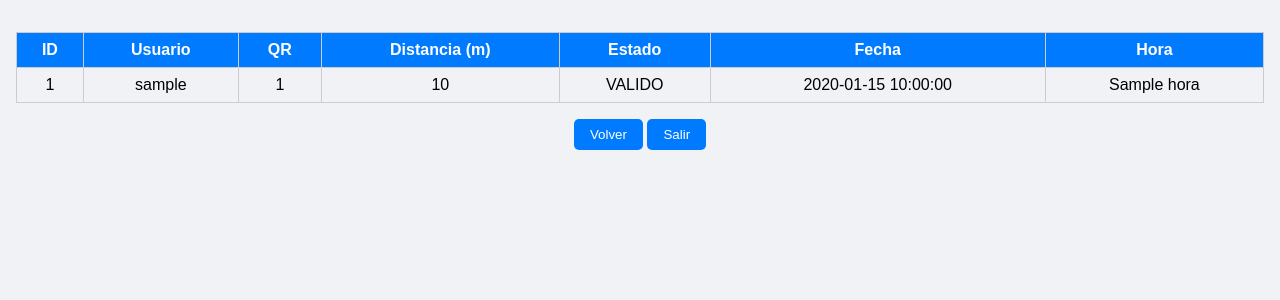
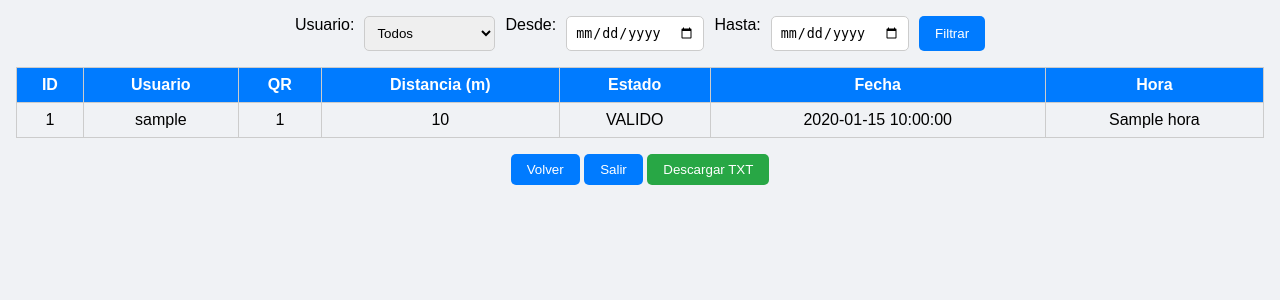
Before and after one commit to hectorxavier/qr-reader-web, a Flask app: template templates/registros.html in a window 1280 px wide. Shown: the part 112-412 px from the top of the page. Run offline with Flask 3, Linux system fonts and the light colour scheme; the template is opened without the code that fills it: most values are stand-ins (such as "Sample title", 1, 10 or a date in 2020).

Commit message:
Ampliación de caracteristica registros

```diff
--- a/app.py
+++ b/app.py
@@ -146,24 +146,63 @@ def scan():
 # -----------------------------
 @app.route("/registros")
 def registros():
-    if "user_id" not in session or not session.get("ver_registros"):
-        return "No tiene permiso para ver los registros", 403
+    usuario = request.args.get("usuario", "")
+    fecha_inicio = request.args.get("fecha_inicio", "")
+    fecha_fin = request.args.get("fecha_fin", "")
 
-    conn = sqlite3.connect("scans.db")
-    c = conn.cursor()
-    c.execute("""
-        SELECT a.id, u.username, a.qr_number, a.qr_lat, a.qr_lon, a.user_lat, a.user_lon, a.distancia, a.estado, a.fecha, a.hora
-        FROM asistencia a
-        JOIN usuarios u ON a.user_id = u.id
-        ORDER BY a.id DESC
-    """)
-    registros = c.fetchall()
+    conn = get_db_connection()
+    query = "SELECT * FROM registros WHERE 1=1"
+    params = []
+
+    if usuario:
+        query += " AND username = ?"
+        params.append(usuario)
+    if fecha_inicio:
+        query += " AND fecha >= ?"
+        params.append(fecha_inicio)
+    if fecha_fin:
+        query += " AND fecha <= ?"
+        params.append(fecha_fin)
+
+    registros = conn.execute(query, params).fetchall()
+    usuarios = [row["username"] for row in conn.execute("SELECT DISTINCT username FROM registros").fetchall()]
     conn.close()
 
-    columnas = ["id", "username", "qr_number", "qr_lat", "qr_lon", "user_lat", "user_lon", "distancia", "estado", "fecha", "hora"]
-    registros_dict = [dict(zip(columnas, r)) for r in registros]
+    return render_template("registros.html", registros=registros, usuarios=usuarios)
 
-    return render_template("registros.html", registros=registros_dict)
+@app.route("/registros/descargar")
+def descargar_registros():
+    usuario = request.args.get("usuario", "")
+    fecha_inicio = request.args.get("fecha_inicio", "")
+    fecha_fin = request.args.get("fecha_fin", "")
+
+    conn = get_db_connection()
+    query = "SELECT * FROM registros WHERE 1=1"
+    params = []
+
+    if usuario:
+        query += " AND username = ?"
+        params.append(usuario)
+    if fecha_inicio:
+        query += " AND fecha >= ?"
+        params.append(fecha_inicio)
+    if fecha_fin:
+        query += " AND fecha <= ?"
+        params.append(fecha_fin)
+
+    registros = conn.execute(query, params).fetchall()
+    conn.close()
+
+    contenido = "ID | Usuario | QR | Distancia (m) | Estado | Fecha | Hora\n"
+    contenido += "-"*70 + "\n"
+    for r in registros:
+        contenido += f"{r['id']} | {r['username']} | {r['qr_number']} | {round(r['distancia'],2)} | {r['estado']} | {r['fecha']} | {r['hora']}\n"
+
+    return Response(
+        contenido,
+        mimetype="text/plain",
+        headers={"Content-Disposition": "attachment;filename=registros.txt"}
+    )
 
 # -----------------------------
 # Gestión de usuarios (AJAX)
--- a/templates/registros.html
+++ b/templates/registros.html
@@ -8,6 +8,8 @@
         body { font-family: Arial, sans-serif; background: #f0f2f5; margin: 0; padding: 0; }
         header { background: #007bff; color: white; padding: 1rem; text-align: center; }
         main { padding: 1rem; }
+        form { margin-bottom: 1rem; display: flex; flex-wrap: wrap; gap: 10px; justify-content: center; }
+        input, select { padding: 0.5rem; border: 1px solid #ccc; border-radius: 5px; }
         table { width: 100%; border-collapse: collapse; margin-top: 1rem; }
         th, td { border: 1px solid #ccc; padding: 0.5rem; text-align: center; }
         th { background-color: #007bff; color: white; }
@@ -15,6 +17,8 @@
         .btn-container { margin-top: 1rem; text-align: center; }
         button { padding: 0.5rem 1rem; border: none; border-radius: 5px; background: #007bff; color: white; cursor: pointer; }
         button:hover { background: #0056b3; }
+        .btn-download { background: #28a745; }
+        .btn-download:hover { background: #218838; }
     </style>
 </head>
 <body>
@@ -22,6 +26,26 @@
         <h1>Registros de Asistencia</h1>
     </header>
     <main>
+        <!-- Filtros -->
+        <form method="get" action="{{ url_for('registros') }}">
+            <label for="usuario">Usuario:</label>
+            <select name="usuario" id="usuario">
+                <option value="">Todos</option>
+                {% for u in usuarios %}
+                <option value="{{ u }}" {% if request.args.get('usuario') == u %}selected{% endif %}>{{ u }}</option>
+                {% endfor %}
+            </select>
+
+            <label for="fecha_inicio">Desde:</label>
+            <input type="date" id="fecha_inicio" name="fecha_inicio" value="{{ request.args.get('fecha_inicio', '') }}">
+
+            <label for="fecha_fin">Hasta:</label>
+            <input type="date" id="fecha_fin" name="fecha_fin" value="{{ request.args.get('fecha_fin', '') }}">
+
+            <button type="submit">Filtrar</button>
+        </form>
+
+        <!-- Tabla -->
         <table>
             <thead>
                 <tr>
@@ -48,9 +72,17 @@
                 {% endfor %}
             </tbody>
         </table>
+
+        <!-- Botones -->
         <div class="btn-container">
-            <a href="{{ url_for('index') }}"><button>Volver</button></a>
-            <a href="{{ url_for('logout') }}"><button>Salir</button></a>
+            <a href="{{ url_for('index') }}"><button type="button">Volver</button></a>
+            <a href="{{ url_for('logout') }}"><button type="button">Salir</button></a>
+            <a href="{{ url_for('descargar_registros',
+                                 usuario=request.args.get('usuario', ''),
+                                 fecha_inicio=request.args.get('fecha_inicio', ''),
+                                 fecha_fin=request.args.get('fecha_fin', '')) }}">
+                <button type="button" class="btn-download">Descargar TXT</button>
+            </a>
         </div>
     </main>
 </body>
```
